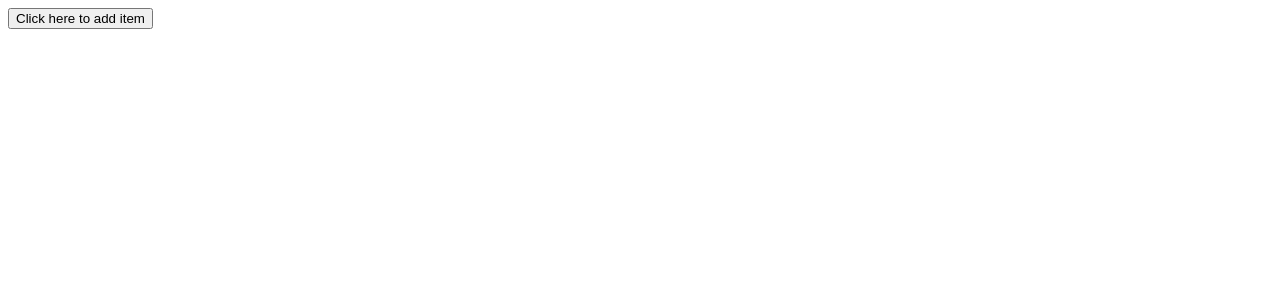
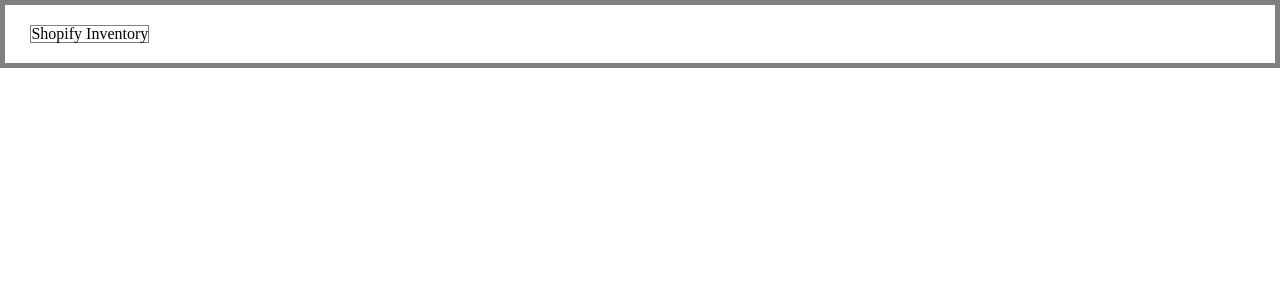
Before and after one commit to Criscosmoes/backend-challenge, a React (Create React App) app in the folder client/: page / in a window 1280 px wide. Shown: the top 300 px of the page. Built offline with nearby package versions, Linux system fonts and the light colour scheme.

Commit message:
added navbar

```diff
--- /dev/null
+++ b/client/src/App.css
@@ -0,0 +1,145 @@
+/* http://meyerweb.com/eric/tools/css/reset/
+v2.0 | 20110126
+License: none (public domain)
+*/
+html,
+body,
+div,
+span,
+applet,
+object,
+iframe,
+h1,
+h2,
+h3,
+h4,
+h5,
+h6,
+p,
+blockquote,
+pre,
+a,
+abbr,
+acronym,
+address,
+big,
+cite,
+code,
+del,
+dfn,
+em,
+img,
+ins,
+kbd,
+q,
+s,
+samp,
+small,
+strike,
+strong,
+sub,
+sup,
+tt,
+var,
+b,
+u,
+i,
+center,
+dl,
+dt,
+dd,
+ol,
+ul,
+li,
+fieldset,
+form,
+label,
+legend,
+table,
+caption,
+tbody,
+tfoot,
+thead,
+tr,
+th,
+td,
+article,
+aside,
+canvas,
+details,
+embed,
+figure,
+figcaption,
+footer,
+header,
+hgroup,
+menu,
+nav,
+output,
+ruby,
+section,
+summary,
+time,
+mark,
+audio,
+video {
+  margin: 0;
+  padding: 0;
+  /* border: 0; */
+  font-size: 100%;
+  font: inherit;
+  vertical-align: baseline;
+}
+/* HTML5 display-role reset for older browsers */
+article,
+aside,
+details,
+figcaption,
+figure,
+footer,
+header,
+hgroup,
+menu,
+nav,
+section {
+  display: block;
+}
+body {
+  line-height: 1;
+}
+ol,
+ul {
+  list-style: none;
+}
+blockquote,
+q {
+  quotes: none;
+}
+blockquote:before,
+blockquote:after,
+q:before,
+q:after {
+  content: "";
+  content: none;
+}
+table {
+  border-collapse: collapse;
+  border-spacing: 0;
+}
+img {
+  max-width: 100%;
+}
+a {
+  text-decoration: none;
+  color: rgb(27, 24, 24);
+}
+* {
+  box-sizing: border-box;
+  border: 1px solid gray;
+}
+html {
+  font-size: 62.5%;
+}
+body {
+  font-size: 1.6rem;
+}
--- a/client/src/components/App.js
+++ b/client/src/components/App.js
@@ -1,8 +1,13 @@
 import React from "react";
-import axios from "axios";
+
+// css
+import "../App.css";
+
+// components
+import NavBar from "./NavBar/NavBar";
 
 const App = () => {
-  const onButtonClick = async () => {
+  /* const onButtonClick = async () => {
     const res = await axios.post(
       "https://inventory-s.herokuapp.com/api/items",
       {
@@ -14,11 +19,11 @@
     );
 
     console.log(res);
-  };
+  }; */
 
   return (
     <div>
-      <button onClick={onButtonClick}>Click here to add item</button>
+      <NavBar />
     </div>
   );
 };
--- /dev/null
+++ b/client/src/components/NavBar/NavBar.js
@@ -0,0 +1,12 @@
+import React from "react";
+import "./navbar.css";
+
+const NavBar = () => {
+  return (
+    <ul class="navigation-bar">
+      <li>Shopify Inventory</li>
+    </ul>
+  );
+};
+
+export default NavBar;
--- /dev/null
+++ b/client/src/components/NavBar/navbar.css
@@ -0,0 +1,18 @@
+.navigation-bar {
+  display: flex;
+  justify-content: flex-start;
+  align-items: center;
+  list-style-type: none;
+  height: 60px;
+}
+
+.navigation-bar li {
+  margin-left: 2%;
+}
+
+@media (max-width: 600px) {
+  .navigation-bar {
+    justify-content: center;
+    align-items: center;
+  }
+}
```
